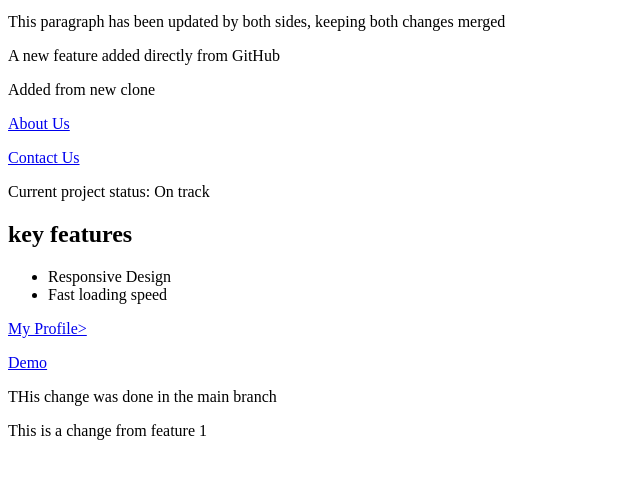
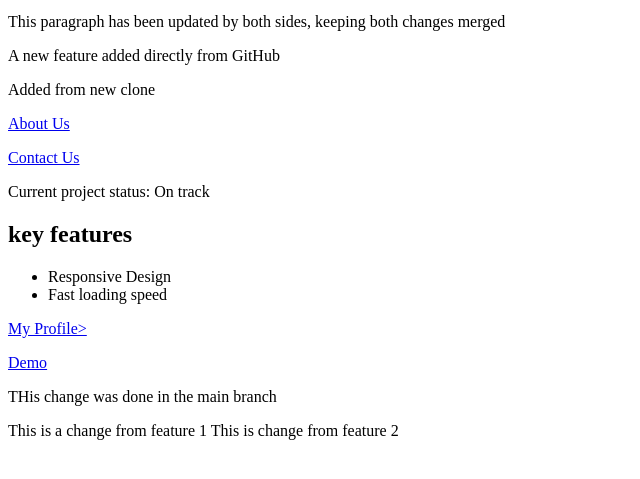
Before and after one commit to dgruploads01/collaboration_project, a plain HTML site: page index.html in a window 1280 px wide. Shown: the part 87-566 px from the top of the page, without its empty margins (0-640 px from the left). Drawn offline with Linux system fonts and the light colour scheme.

Commit message:
Feature 2 (#16)
* Changes in feature1 branch

* Changes in the feature 2 branch

```diff
--- a/index.html
+++ b/index.html
@@ -1,3 +1,4 @@
+
 <h1>Welcome to our collaboeration project</h1>
 <p>This is the initial version</p>
 <p>This paragraph has been updated by both sides, keeping both changes merged</p>
@@ -16,3 +17,5 @@
 <p><a href="button.html">Demo</a></p>
 <p>THis change was done in the main branch</p>
 This is a change from feature 1
+
+This is change from feature 2
```
